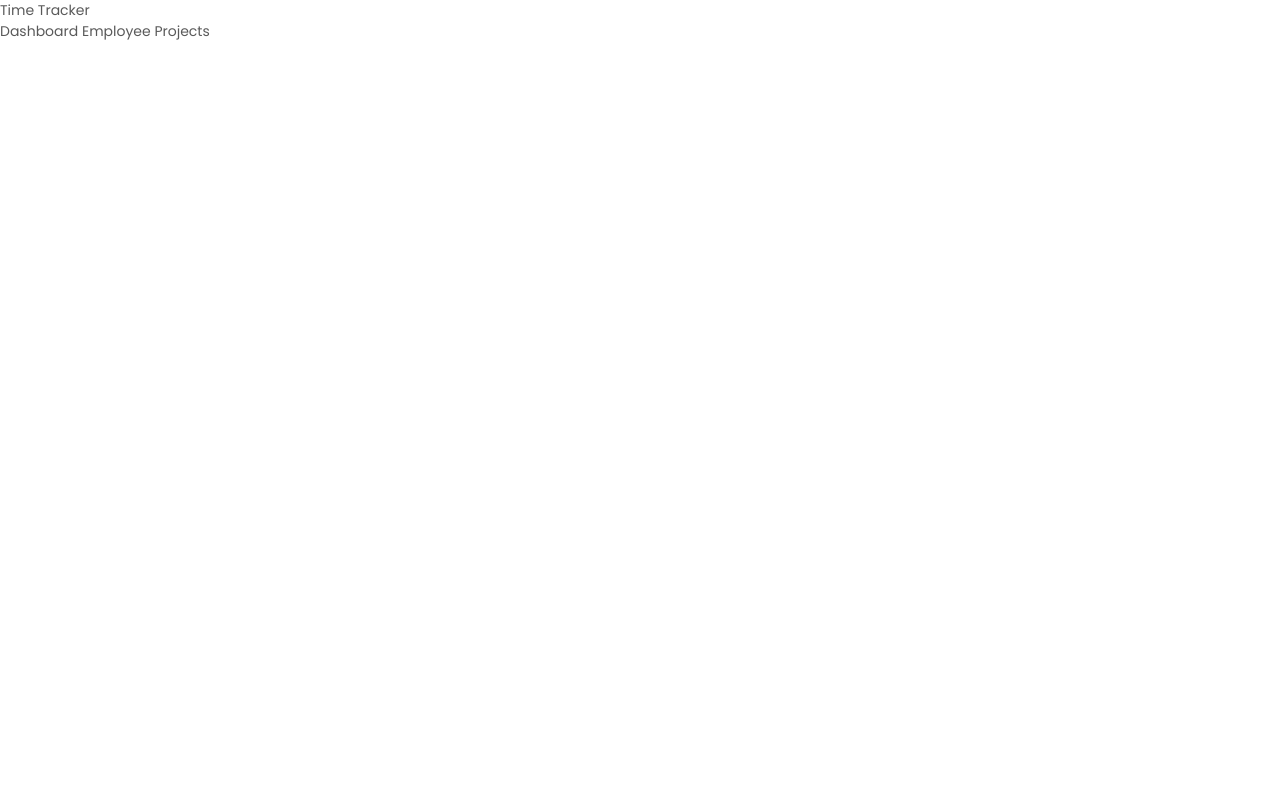
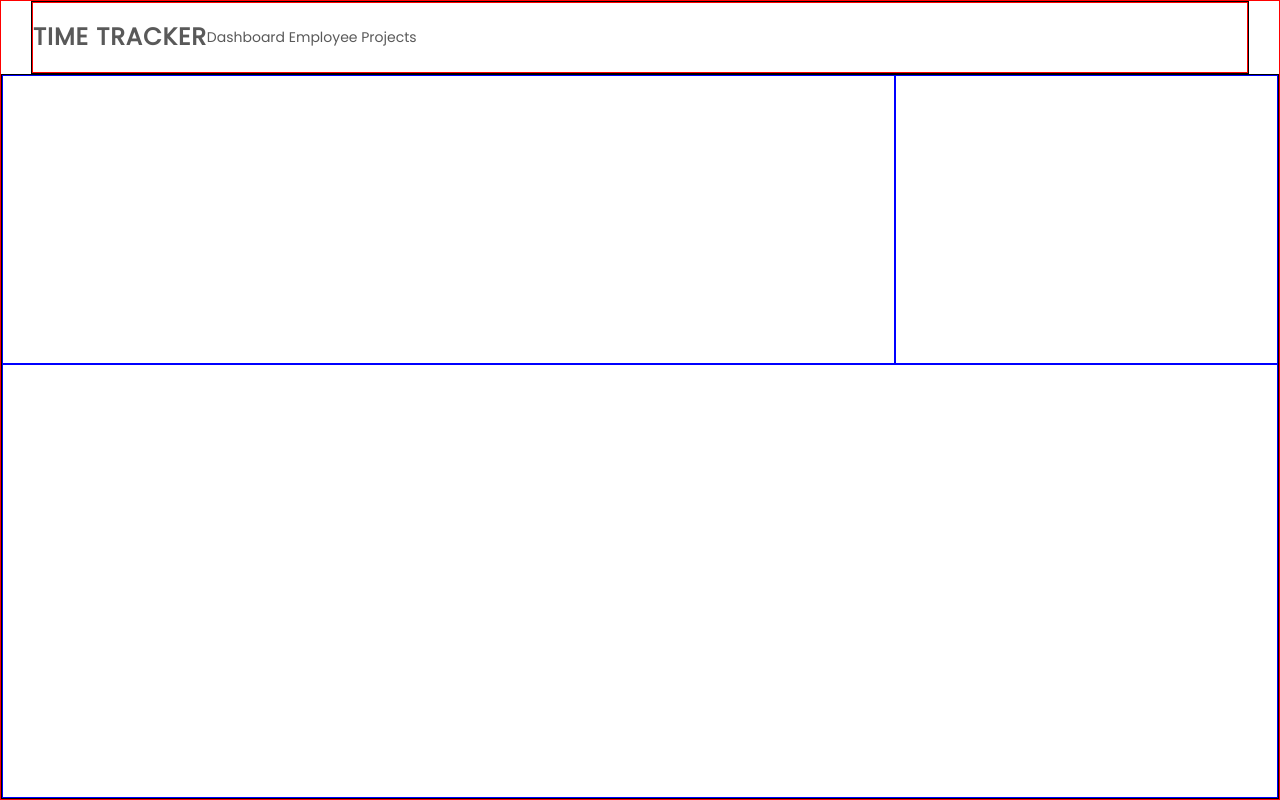
Before and after one commit to Bomikuu/TimeTracker-ReactJs-DJANGO-Docker, a React (Create React App) app in the folder frontend/: page / in a window 1280 px wide. Built offline with nearby package versions, Linux system fonts and the light colour scheme.

Commit message:
[UPDATE] Changed CSS properties

```diff
--- a/frontend/src/css/Home.css
+++ b/frontend/src/css/Home.css
@@ -9,7 +9,54 @@ body {
   padding: 0;
 }
 
+/*** Dashboard CSS ***/
 .dashboard-container {
   width: 100vw;
   height: 100vh;
+  border: 1px solid red;
+  display: grid;
+  grid-template-rows: 1fr 10fr;
 }
+
+.child-container {
+  border: 1px solid black;
+}
+
+.body-child {
+  border: 1px solid blue;
+}
+
+.dashboard-body {
+  display: grid;
+  grid-template-columns: 70% 30%;
+  grid-template-rows: 40% 60%;
+}
+
+.project-body {
+  display: grid;
+  grid-column: 1/3;
+}
+
+/**** Header CSS ****/
+.dashboard-header {
+  margin: 0 auto;
+}
+.header-container {
+  width: 95vw;
+  height: 100%;
+  display: flex;
+  align-items: center;
+  justify-items: center;
+  border: 1px solid red;
+}
+
+.header-navigation {
+}
+
+/**** Text CSS ****/
+.is-title {
+  font-size: 1.5rem;
+  font-weight: 800;
+  letter-spacing: 1px;
+  text-transform: uppercase;
+}
```
